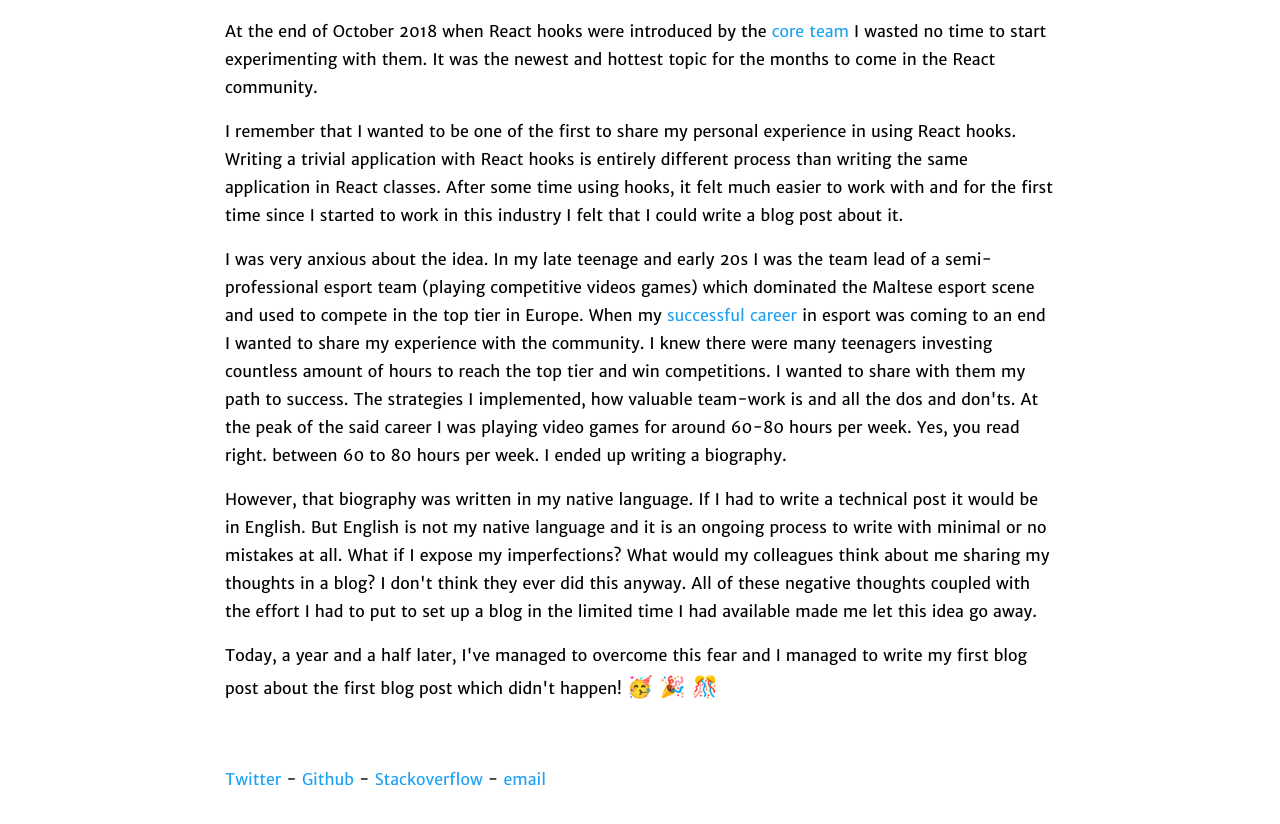
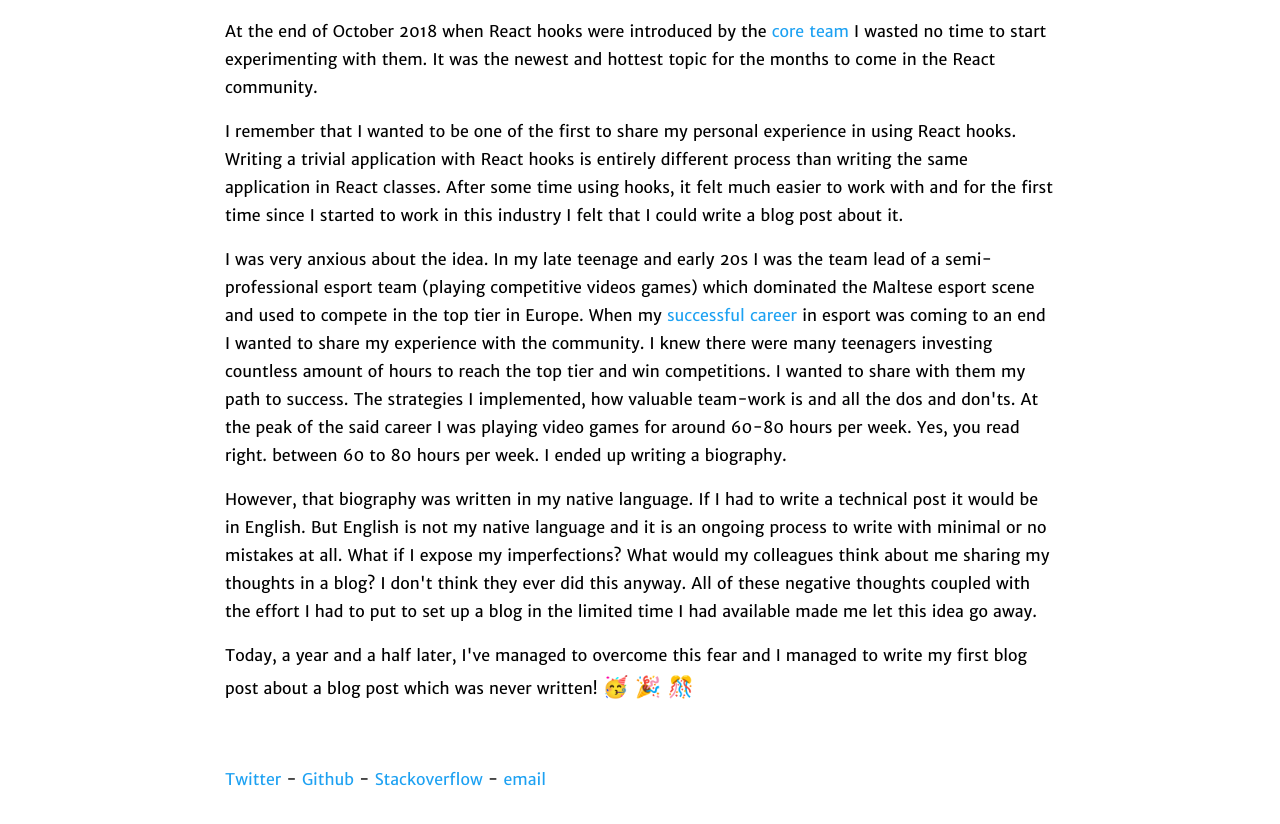
Before and after one commit to metju90/matthew.mt, a plain HTML site: page blog/anxious-about-my-first-blog-post.html in a window 1280 px wide. Shown: the part 170-994 px from the top of the page. Drawn offline with Linux system fonts and the light colour scheme.

Commit message:
fixed a sentence in the intro.

```diff
--- a/blog/anxious-about-my-first-blog-post.html
+++ b/blog/anxious-about-my-first-blog-post.html
@@ -84,8 +84,8 @@
 
       <p>
         Today, a year and a half later, I've managed to overcome this fear and I
-        managed to write my first blog post about the first blog post which
-        didn't happen! <span class="emoji">&#x1f973; &#x1f389; &#x1f38a;</span>
+        managed to write my first blog post about a blog post which was never
+        written! <span class="emoji">&#x1f973; &#x1f389; &#x1f38a;</span>
       </p>
     </div>
   </body>
```
